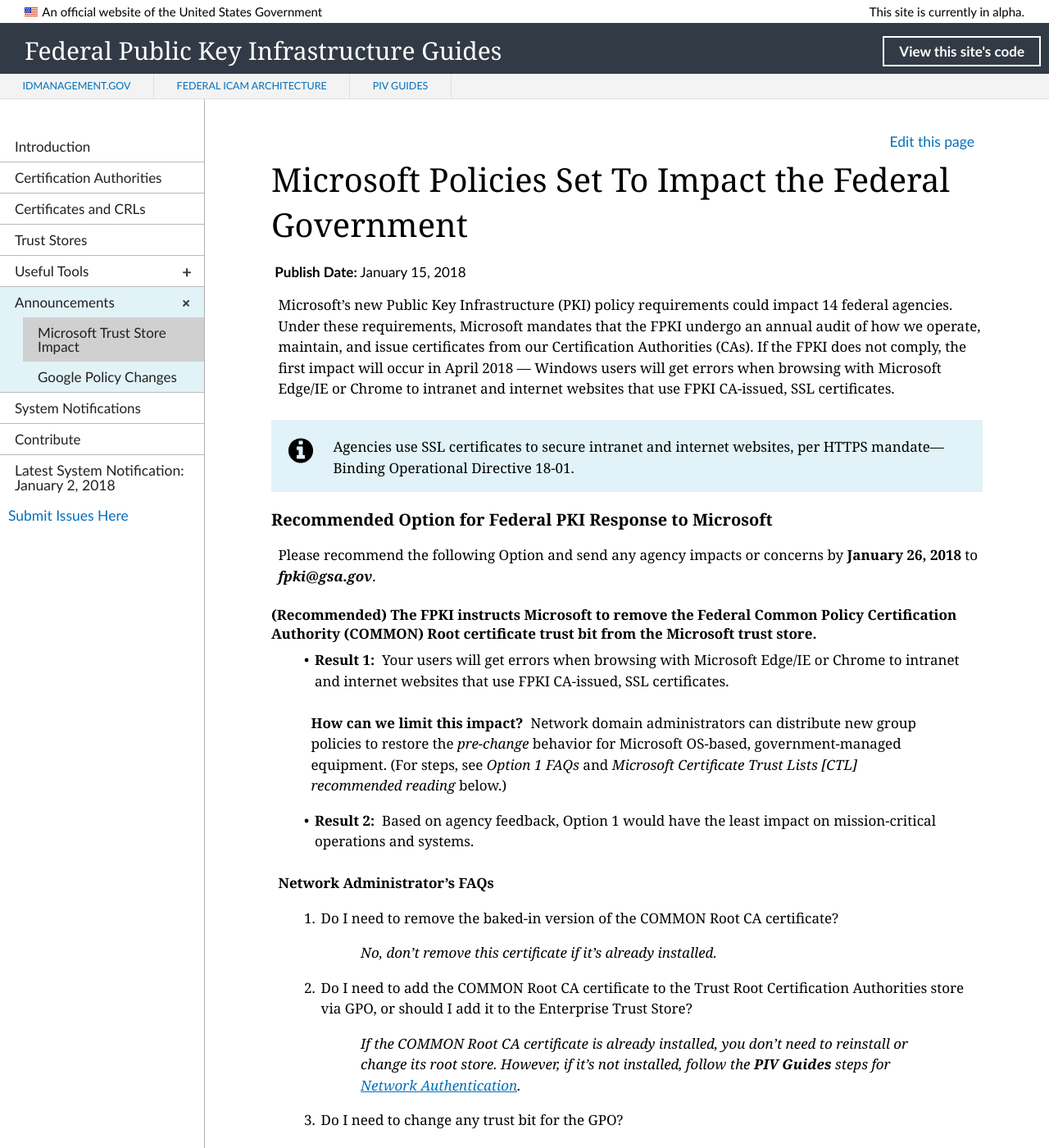
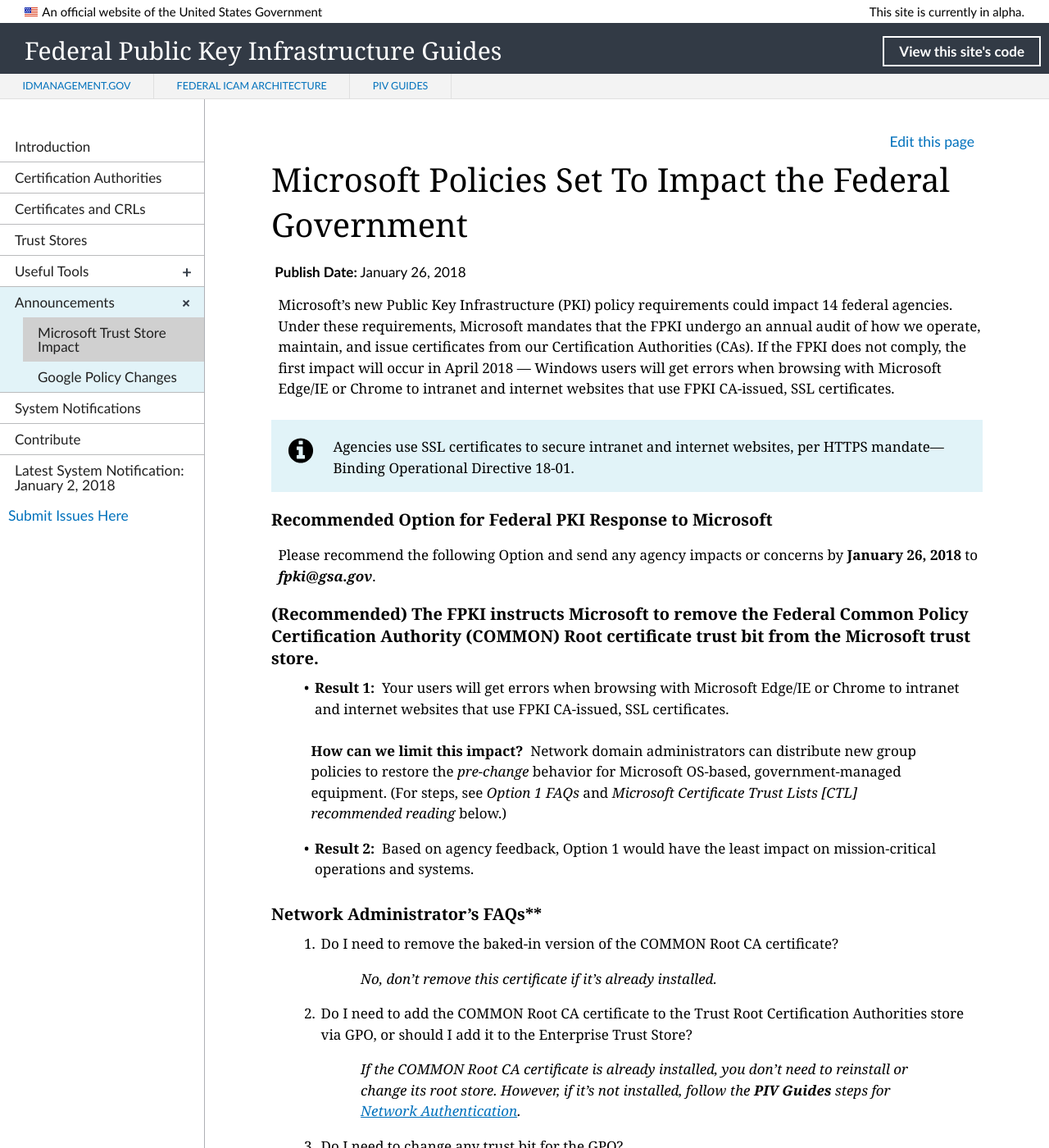
Before and after one commit to GSA/fpki-guides, a Jekyll site: the page built from _announcements/01_microsoft_constraint.md, in a window 1280 px wide and 1400 px high. Shown: the whole window at 82% size. Built offline with Jekyll 4.4.1, drawn with Linux system fonts in a browser that asks for light colours; nearby versions of some CDN libraries; library files that are not in the unit come from our copies.

Commit message:
Update 01_microsoft_constraint.md
Format

```diff
--- a/_announcements/01_microsoft_constraint.md
+++ b/_announcements/01_microsoft_constraint.md
@@ -2,7 +2,7 @@
 layout: default
 navtitle: Microsoft Trust Store Impact
 title: Microsoft Policies Set To Impact the Federal Government
-pubDate: January 15, 2018
+pubDate: January 26, 2018
 collection: announcements
 permalink: announcements/mspkichanges/
 description: Microsoft's new Public Key Infrastructure (PKI) policy requirements could impact 14 federal agencies. Under these requirements, Microsoft mandates that the Federal PKI undergo an annual audit of how we operate, maintain, and issue certificates from our Certification Authorities (CAs). If the FPKI does not comply, the first impact will occur in April 2018&nbsp;&mdash;&nbsp;Windows users will get errors when browsing with Microsoft Edge/IE or Chrome to intranet and internet websites that use FPKI CA-issued, SSL certificates.
@@ -16,14 +16,14 @@
 
 Please recommend the following Option and send any agency impacts or concerns by **January 26, 2018** to **_fpki@gsa.gov_**. <!--Update date.-->
 
-#### (Recommended)&nbsp;The FPKI instructs Microsoft to remove the Federal Common Policy Certification Authority (COMMON) Root certificate trust bit from the Microsoft trust store.
+### (Recommended)&nbsp;The FPKI instructs Microsoft to remove the Federal Common Policy Certification Authority (COMMON) Root certificate trust bit from the Microsoft trust store.
 * **Result 1:**&nbsp;&nbsp;Your users will get errors when browsing with Microsoft Edge/IE or Chrome to intranet and internet websites that use FPKI CA-issued, SSL certificates.
 
 > **How can we limit this impact?**&nbsp;&nbsp;Network domain administrators can distribute new group policies to restore the _pre-change_ behavior for Microsoft OS-based, government-managed equipment. (For steps, see _Option 1 FAQs_ and _Microsoft Certificate Trust Lists [CTL] recommended reading_ below.)
 
 * **Result 2:**&nbsp;&nbsp;Based on agency feedback, Option 1 would have the least impact on mission-critical operations and systems.
 
-**Network Administrator's FAQs**
+### Network Administrator's FAQs**
 
 1. Do I need to remove the baked-in version of the COMMON Root CA certificate?
 > _No, don't remove this certificate if it's already installed._
```
